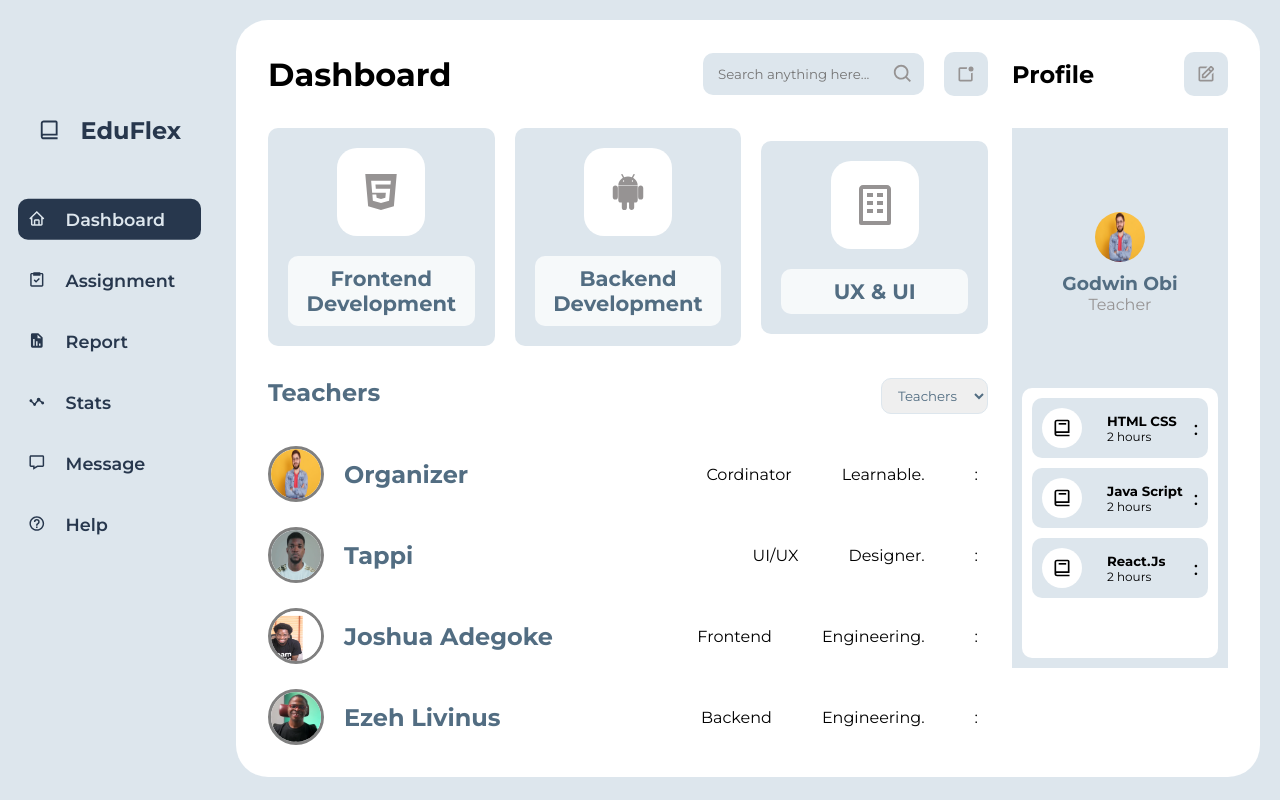
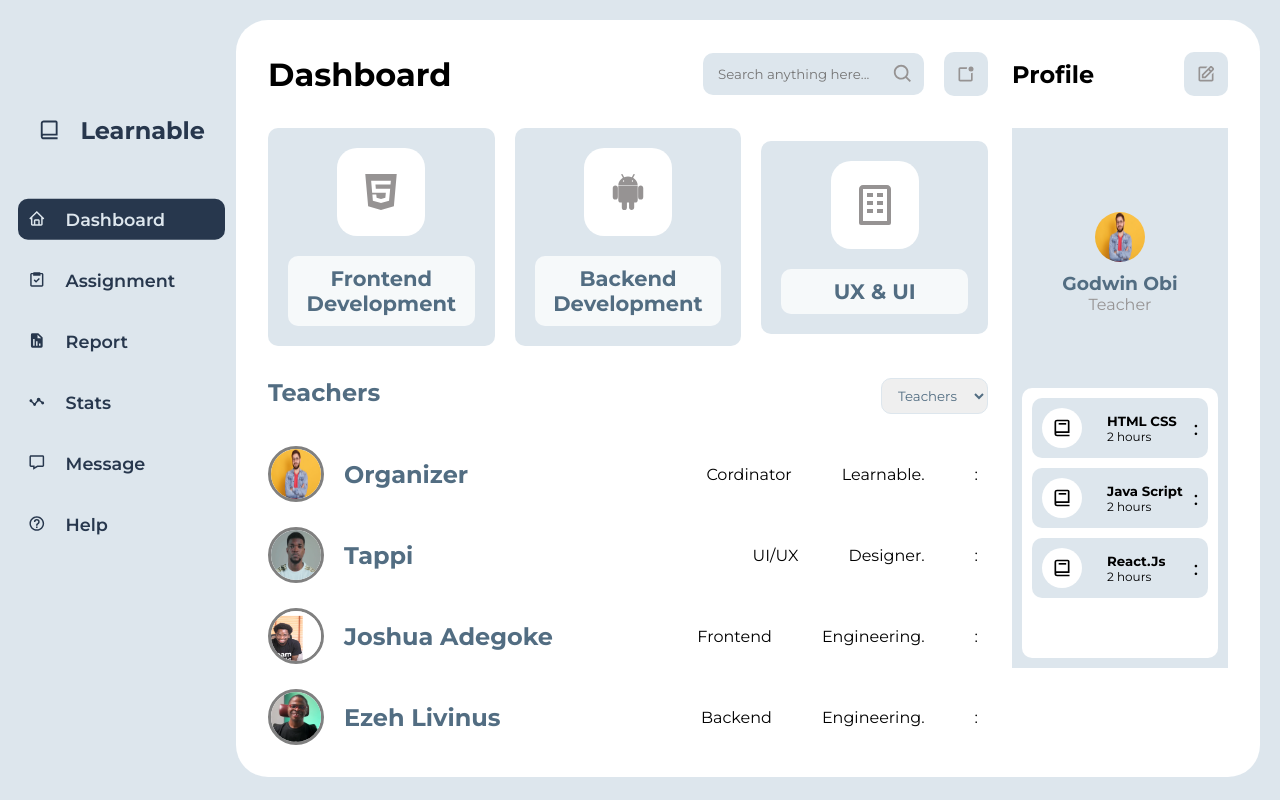
Before and after one commit to EbubeStrong/Learnable-Dashboard, a React (Vite) app: page / in a window 1280 px wide. Built offline with nearby package versions, Linux system fonts and the light colour scheme.

Commit message:
Sidebar.jsx

```diff
--- a/src/components/Sidebar.jsx
+++ b/src/components/Sidebar.jsx
@@ -7,7 +7,7 @@ const Sidebar = () => {
     <div className='menu'>
         <div className='logo'>
              <BiBookAlt className='logo-icon'/>
-             <h2>EduFlex</h2>
+             <h2>Learnable</h2>
         </div>
 
         <div className='menu--list'>
```
